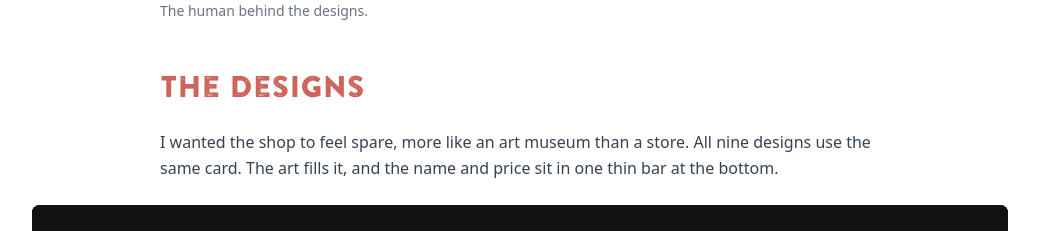
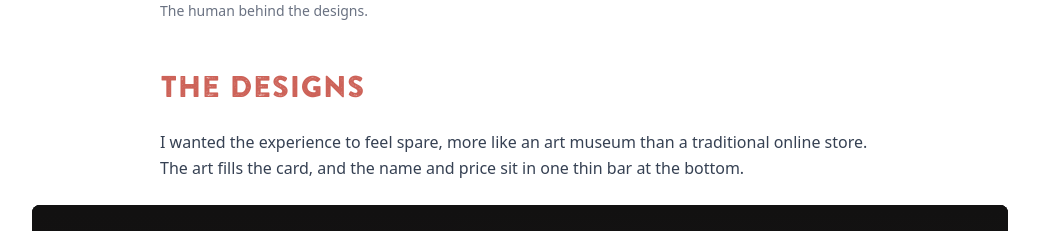
Before and after one commit to onetwothreebutter/ericdjohnson-portfolio, a Next.js app in the folder next-frontend/: page /work-ive-done/brightfield-redesign in a window 1280 px wide. Shown: the part 2480-2711 px from the top of the page, without its empty margins (120-1159 px from the left). Built offline with nearby package versions, Linux system fonts and the light colour scheme.

Commit message:
Use Eric's wording for the designs intro
Co-Authored-By: Claude Opus 5.5 <noreply@anthropic.com>
Claude-Session: https://claude.ai/code/session_016ninutameoH43RX764rPhJ

```diff
--- a/next-frontend/src/app/work-ive-done/brightfield-redesign/page.tsx
+++ b/next-frontend/src/app/work-ive-done/brightfield-redesign/page.tsx
@@ -162,7 +162,7 @@ export default function BrightfieldRedesignPage() {
                 <section>
                     <SectionHeading id="designs">The Designs</SectionHeading>
                     <p className="text-gray-700 leading-relaxed">
-                        I wanted the shop to feel spare, more like an art museum than a store. All nine designs use the same card. The art fills it, and the name and price sit in one thin bar at the bottom.
+                        I wanted the experience to feel spare, more like an art museum than a traditional online store. The art fills the card, and the name and price sit in one thin bar at the bottom.
                     </p>
                     <Figure caption="Product grid. The Figma file uses one piece, Square Dance, as the stand-in on every card.">
                         <DesignsMockup />
```
